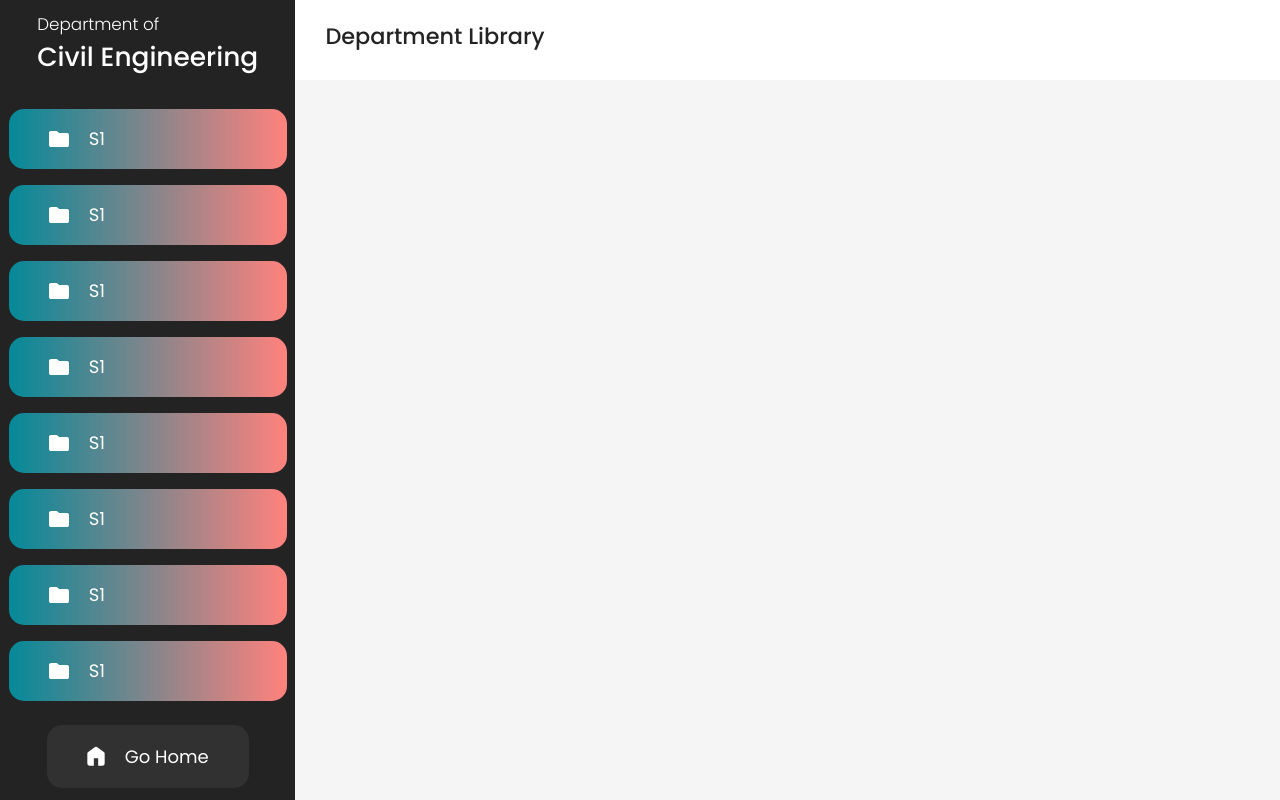
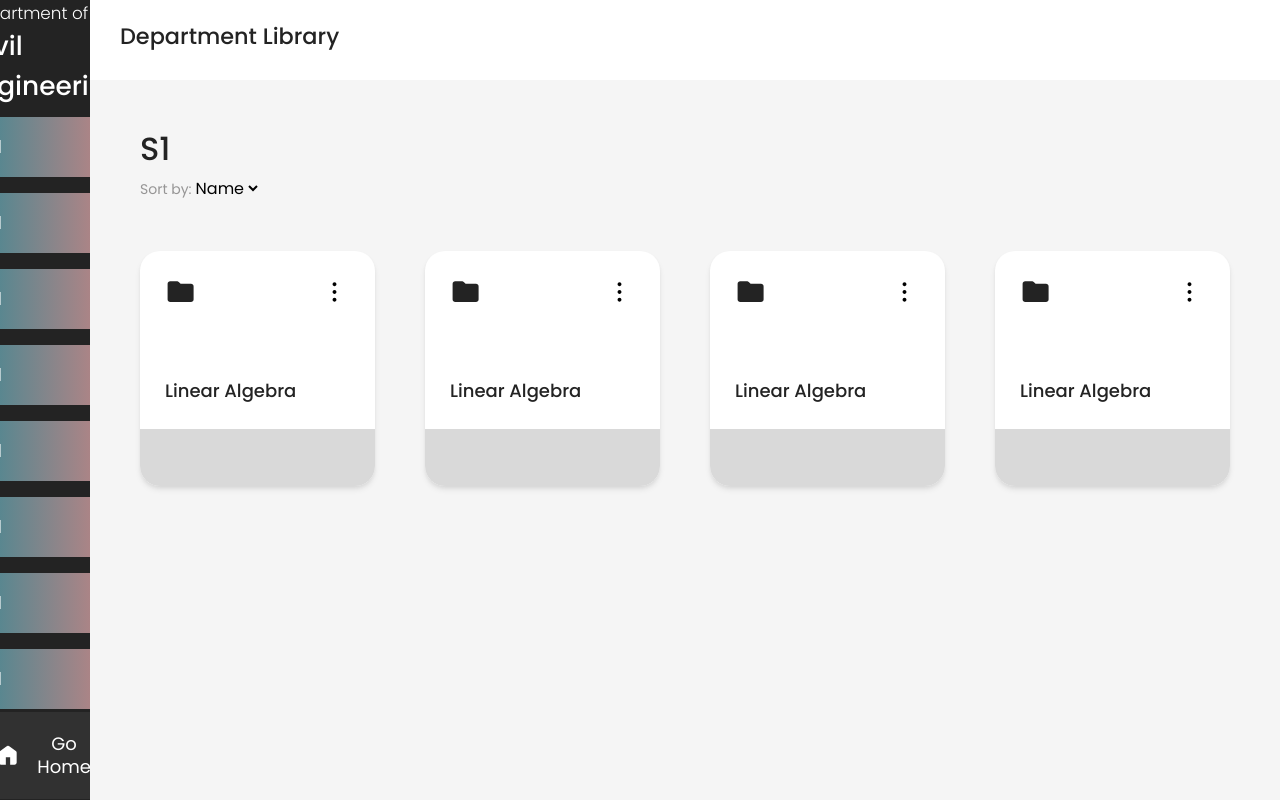
Before and after one commit to antonyjaison/civil-dept, a Next.js app: page /civil-library/1 in a window 1280 px wide. Built offline with nearby package versions, Linux system fonts and the light colour scheme.

Commit message:
added file section

```diff
--- a/app/civil-library/[dept]/page.jsx
+++ b/app/civil-library/[dept]/page.jsx
@@ -4,6 +4,7 @@ import { useSpring, animated, config } from "@react-spring/web";
 import deptLib from "@styles/depLibrary.module.scss";
 import Logo from "@components/Logo";
 import DepartmentCard from "@components/DepartmentCard";
+import File from "@components/File";
 
 const DepartmentLibrary = ({ params }) => {
   const [animate, setAnimate] = useState(false);
@@ -37,21 +38,20 @@ const DepartmentLibrary = ({ params }) => {
           <Logo />
 
           <div className={deptLib.departments}>
-            <DepartmentCard/>
-            <DepartmentCard/>
-            <DepartmentCard/>
-            <DepartmentCard/>
-            <DepartmentCard/>
-            <DepartmentCard/>
-            <DepartmentCard/>
-            <DepartmentCard/>
+            <DepartmentCard />
+            <DepartmentCard />
+            <DepartmentCard />
+            <DepartmentCard />
+            <DepartmentCard />
+            <DepartmentCard />
+            <DepartmentCard />
+            <DepartmentCard />
           </div>
 
           <button>
             <img src="/icons/home.svg" alt="" /> Go Home
           </button>
         </animated.div>
-
 
         <div className={deptLib.file_section}>
           <nav>
@@ -88,6 +88,33 @@ const DepartmentLibrary = ({ params }) => {
               </animated.div>
             </div>
           </nav>
+
+          <div className={deptLib.details_wrapper}>
+            <div className={deptLib.sem_details}>
+              <h1>S1</h1>
+              <label>Sort by:</label>
+              <select name="" id="">
+                <option value="Name">Name</option>
+                <option value="Name">Name</option>
+                <option value="Name">Name</option>
+              </select>
+            </div>
+
+            <div className={deptLib.cards}>
+              <div className={deptLib.file}>
+                <File />
+              </div>
+              <div className={deptLib.file}>
+                <File />
+              </div>
+              <div className={deptLib.file}>
+                <File />
+              </div>
+              <div className={deptLib.file}>
+                <File />
+              </div>
+            </div>
+          </div>
         </div>
       </section>
     </>
--- a/app/civil-library/page.jsx
+++ b/app/civil-library/page.jsx
@@ -2,7 +2,9 @@ import React from 'react'
 
 const Library = () => {
   return (
-    <div>Library</div>
+    <div>
+      fdjnsksnvdsjkvdk
+    </div>
   )
 }
 
--- a/styles/depLibrary.module.scss
+++ b/styles/depLibrary.module.scss
@@ -30,7 +30,7 @@
       line-height: 130%;
       color: #ffffff;
     }
-    .departments{
+    .departments {
       display: flex;
       flex-direction: column;
       gap: 16px;
@@ -57,10 +57,47 @@
         display: none;
       }
     }
+    .details_wrapper {
+      padding: 50px;
+      .sem_details {
+        h1 {
+          color: #232323;
+          font-size: 32px;
+          font-weight: 500;
+        }
+        label {
+          color: #969595;
+          font-size: 14px;
+        }
+        select {
+          border: none;
+          background-color: inherit;
+          &focus {
+            outline: none;
+          }
+          option {
+            color: #232323;
+            font-size: 14px;
+          }
+        }
+      }
+      .cards{
+        margin-top: 50px;
+        display: grid;
+        grid-template-columns: 1fr 1fr 1fr 1fr;
+        gap: 50px;
+        .file{
+          display: flex;
+          align-items: center;
+          justify-content: center;
+        }
+
+
+
+      }
+    }
   }
 }
-
-
 
 @media (max-width: 750px) {
   .wrapper {
@@ -78,8 +115,6 @@
       // justify-content: space-around;
       align-items: start;
       padding-left: 10vw;
-
-
     }
     .file_section {
       nav {
```
Also changed, not shown: app/achievements/page.jsx (+7 -5 lines).
